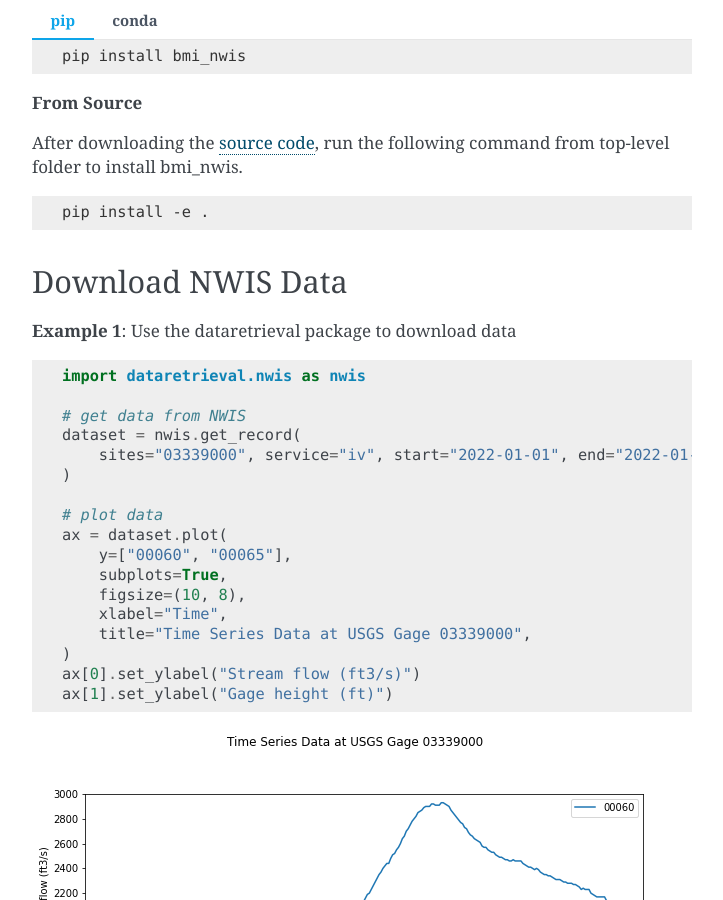
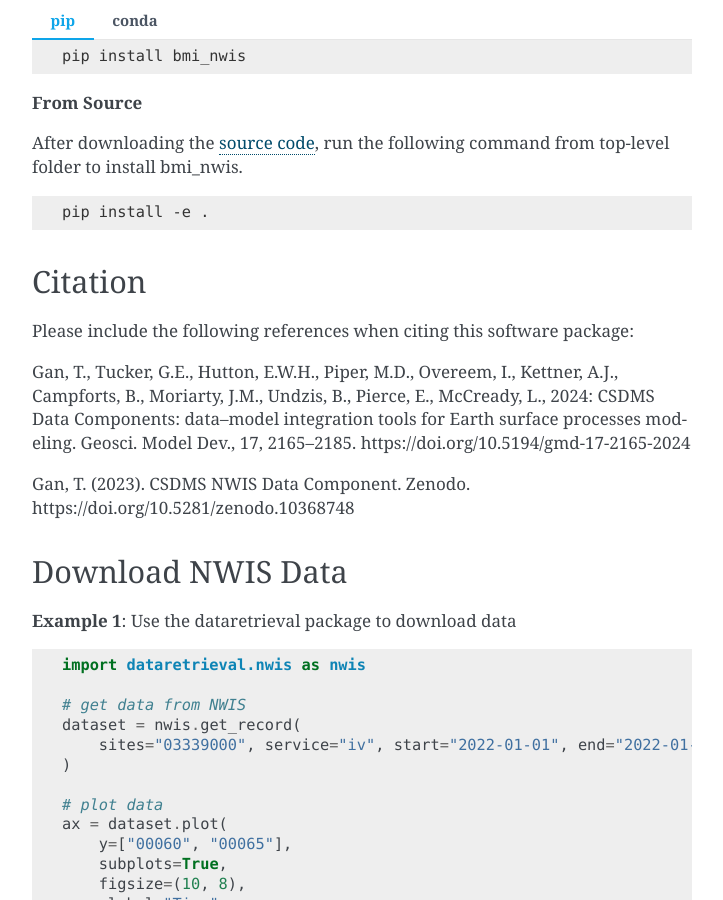
Before and after one commit to gantian127/bmi_nwis, a Sphinx documentation site: the page built from docs/source/index.md, in a window 1280 px wide and 900 px high, scrolled down 837 px. Shown: the whole window, without its empty margins (388-1111 px from the left). Built offline with Sphinx 7.4.7, drawn with Linux system fonts in a browser that asks for light colours.

Commit message:
add citation in readme and docs

````diff
--- a/docs/source/index.md
+++ b/docs/source/index.md
@@ -46,6 +46,16 @@
 ```console
 pip install -e .
 ```
+
+## Citation
+Please include the following references when citing this software package:
+
+Gan, T., Tucker, G.E., Hutton, E.W.H., Piper, M.D., Overeem, I., Kettner, A.J.,
+Campforts, B., Moriarty, J.M., Undzis, B., Pierce, E., McCready, L., 2024:
+CSDMS Data Components: data–model integration tools for Earth surface processes
+modeling. Geosci. Model Dev., 17, 2165–2185. https://doi.org/10.5194/gmd-17-2165-2024
+
+Gan, T. (2023). CSDMS NWIS Data Component. Zenodo. https://doi.org/10.5281/zenodo.10368748
 
 ## Download NWIS Data
 
````
Also changed, not shown: README.md (+12 -1 lines).
